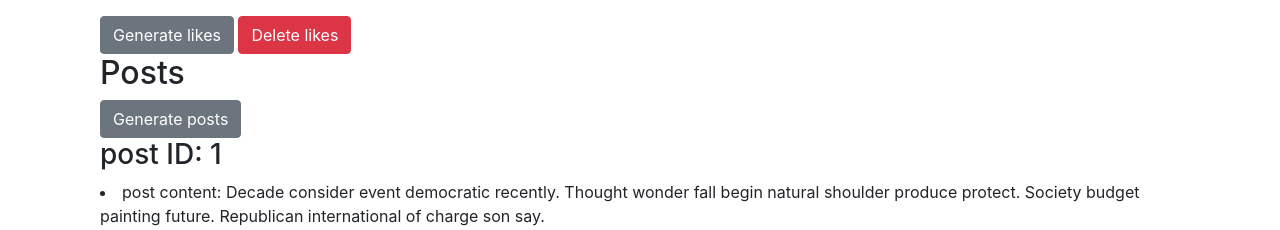
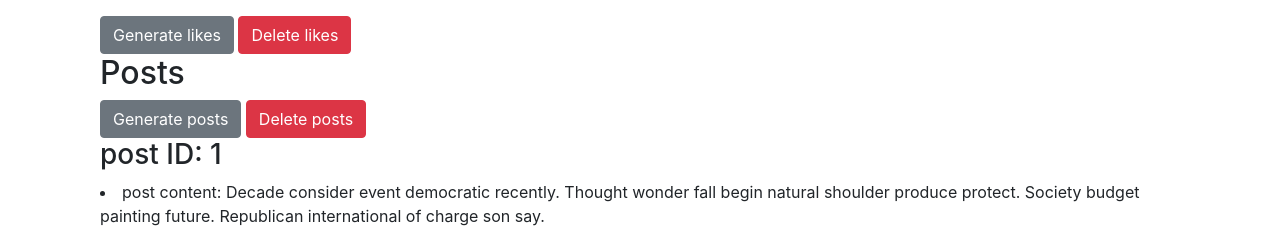
Before and after one commit to thejasonlee/twitter_clone, a Flask app: page /likes in a window 1280 px wide. Shown: the part 56-286 px from the top of the page. Run offline with Flask 2, Linux system fonts and the light colour scheme; data comes from the database, SQL or seed files in the repository; data that the repository does not hold is empty; some libraries are stand-ins or nearby versions.

Commit message:
adding empty post functionality

```diff
--- a/project/templates/likes.html
+++ b/project/templates/likes.html
@@ -11,6 +11,7 @@
         <div>
             <h2>Posts</h2>
             <a href="{{ url_for('create_posts') }}" class="btn btn-secondary" type="button">Generate posts</a>
+            <a href="{{ url_for('delete_posts') }}" class="btn btn-danger" type="button">Delete posts</a>
             {% for post in posts %}
                 <h3>post ID: {{ post.id }}</h3>
                 <li>post content: {{ post.content }}</li>
```
